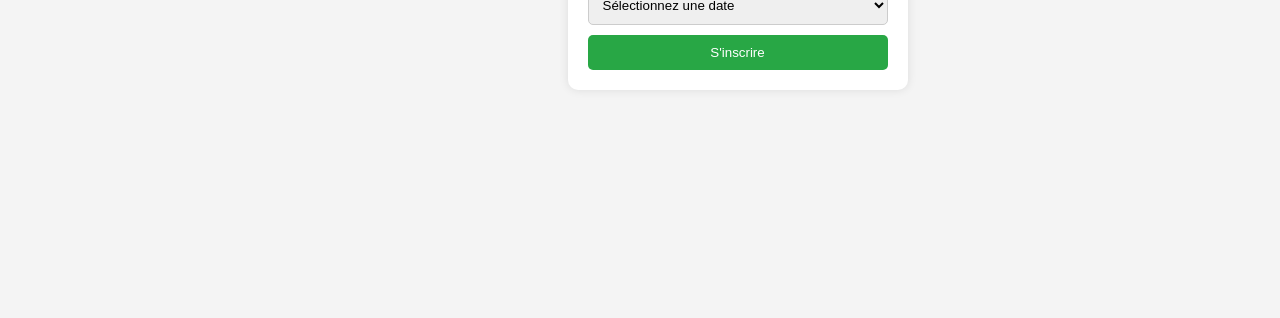
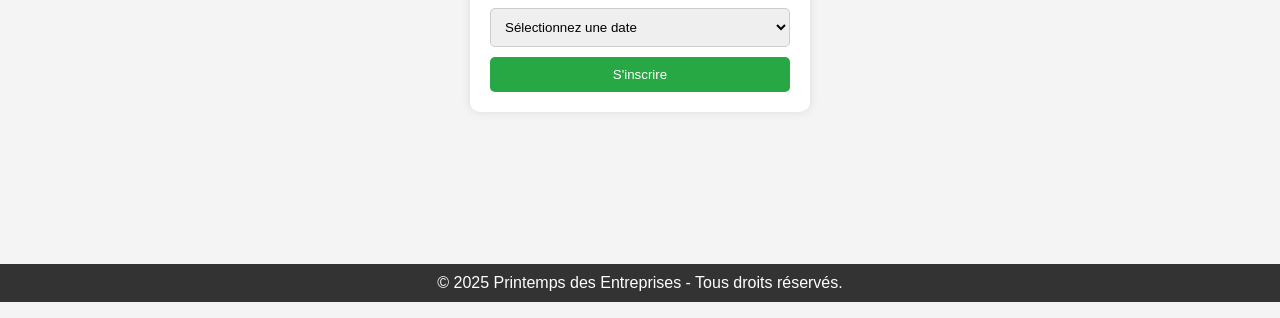
Before and after one commit to matpeu/matpeu.github.io, a plain HTML site: page index.html in a window 1280 px wide. Shown: the part 498-816 px from the top of the page. Drawn offline with Linux system fonts and the light colour scheme.

Commit message:
Update general.css

```diff
--- a/styles/general.css
+++ b/styles/general.css
@@ -3,14 +3,35 @@ p {
   margin-bottom: 0;
 }
 
-body {
+/* Assure que le body prend toute la hauteur de la page */
+html, body {
+  height: 100%;
+  margin: 0;
+  display: flex;
+  flex-direction: column;
   font-family: Arial, sans-serif;
   background-color: #f4f4f4;
+}
+
+/* Conteneur principal */
+.form-section {
+  flex: 1; /* Permet à la section de prendre tout l'espace disponible */
   display: flex;
   justify-content: center;
   align-items: center;
-  height: 100vh;
 }
+
+/* Styles du footer */
+footer {
+  background-color: #333;
+  color: white;
+  text-align: center;
+  padding: 10px 0;
+  width: 100%;
+  position: relative;
+  bottom: 0;
+}
+
 
 .container {
   background: white;
```
